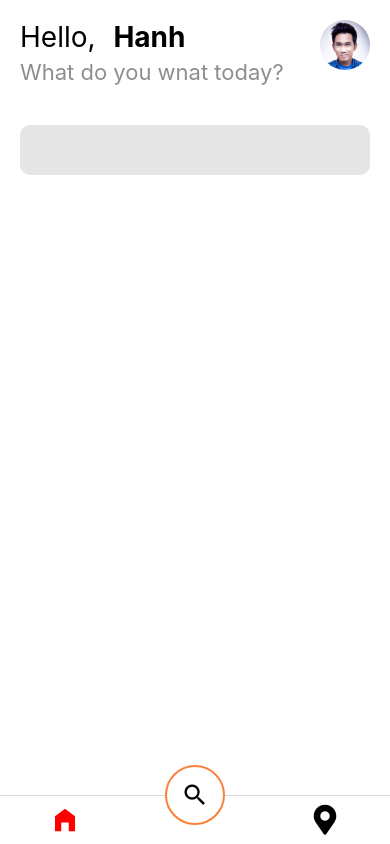
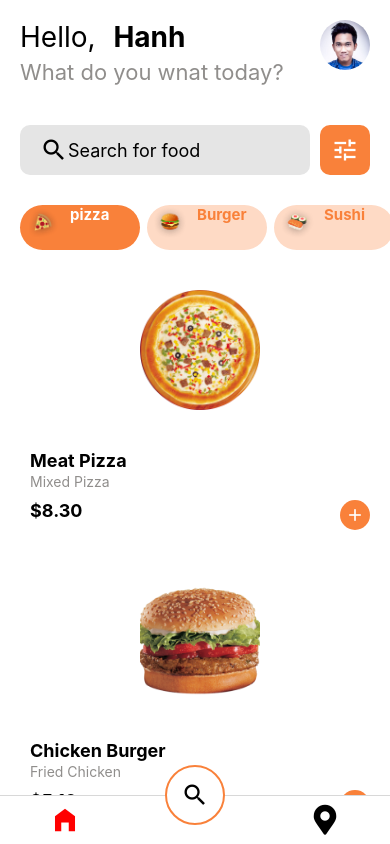
Before and after one commit to HanhVQQD/Midterm_ReactNative, a React Native app: screen /Home in a window 390 px wide. Built offline with nearby package versions, Linux system fonts and the light colour scheme.

Commit message:
[Update] Hanh update code of theme

```diff
--- a/src/views/components/Button.js
+++ b/src/views/components/Button.js
@@ -1,30 +1,35 @@
-import { StyleSheet, Text, TouchableOpacity, View } from "react-native";
-import COLORS from "../../consts/colors";
+import React from 'react';
+import {StyleSheet, TouchableOpacity, View, Text} from 'react-native';
+import COLORS from '../../consts/colors';
 
 const PrimaryButton = ({title, onPress = () => {}}) => {
   return (
-        <TouchableOpacity activeOpacity={0.8} onPress={onPress} >
+    <TouchableOpacity activeOpacity={0.8} onPress={onPress}>
       <View style={styles.btnContainer}>
         <Text style={styles.title}>{title}</Text>
       </View>
     </TouchableOpacity>
   );
 };
+const SecondaryButton = ({title, onPress = () => {}}) => {
+  return (
+    <TouchableOpacity activeOpacity={0.8} onPress={onPress}>
+      <View style={{...styles.btnContainer, backgroundColor: COLORS.white}}>
+        <Text style={{...styles.title, color: COLORS.primary}}>{title}</Text>
+      </View>
+    </TouchableOpacity>
+  );
+};
 
-const styles = StyleSheet.create ({
-    title: {
-        color: COLORS.white,
-        fontWeight: 'bold',
-        fontSize: 18,
-    },
-
+const styles = StyleSheet.create({
+  title: {color: COLORS.white, fontWeight: 'bold', fontSize: 18},
   btnContainer: {
     backgroundColor: COLORS.primary,
     height: 60,
     borderRadius: 30,
     justifyContent: 'center',
     alignItems: 'center',
-    }
-})
+  },
+});
 
-export {PrimaryButton};
+export {PrimaryButton, SecondaryButton};
--- a/src/views/navigation/BottomNavigator.js
+++ b/src/views/navigation/BottomNavigator.js
@@ -6,6 +6,7 @@ import Icon from 'react-native-vector-icons/MaterialIcons';
 import IconFA5 from 'react-native-vector-icons/FontAwesome5';
 import HomeScreen from '../screens/HomeScreen';
 import COLORS from '../../consts/colors';
+import CartScreen from '../screens/CartScreen';
 
 const BottomTab = createBottomTabNavigator();
 
@@ -32,8 +33,8 @@ const BottomTabs = () => {
       />
 
       <BottomTab.Screen
-        name="LocalMall"
-        component={HomeScreen}
+        name="Cart"
+        component={CartScreen}
         options={() => {
           return {
             tabBarLabel: ({focused}) => {},
--- a/src/views/screens/CartScreen.js
+++ b/src/views/screens/CartScreen.js
@@ -1,17 +1,101 @@
-import React from "react";
-import { SafeAreaView, StyleSheet, Text } from "react-native";
-import COLORS from "../../consts/colors";
+import React from 'react';
+import {SafeAreaView, StyleSheet, View, Text, Image} from 'react-native';
+import {FlatList} from 'react-native-gesture-handler';
+import Icon from 'react-native-vector-icons/MaterialIcons';
+import COLORS from '../../consts/colors';
+import foods from '../../consts/foods';
+import {PrimaryButton} from '../components/Button';
 
 const CartScreen = ({navigation}) => {
+  const CartCard = ({item}) => {
     return (
-        <SafeAreaView>
-            <Text style={styles.container}>CartScreen</Text>
-        </SafeAreaView>
-    )
-}
+      <View style={style.cartCard}>
+        <Image source={item.image} style={{height: 80, width: 80}} />
+        <View
+          style={{
+            height: 100,
+            marginLeft: 10,
+            paddingVertical: 20,
+            flex: 1,
+          }}>
+          <Text style={{fontWeight: 'bold', fontSize: 16}}>{item.name}</Text>
+          <Text style={{fontSize: 13, color: COLORS.grey}}>
+            {item.ingredients}
+          </Text>
+          <Text style={{fontSize: 17, fontWeight: 'bold'}}>${item.price}</Text>
+        </View>
+        <View style={{marginRight: 20, alignItems: 'center'}}>
+          <Text style={{fontWeight: 'bold', fontSize: 18}}>3</Text>
+          <View style={style.actionBtn}>
+            <Icon name="remove" size={25} color={COLORS.white} />
+            <Icon name="add" size={25} color={COLORS.white} />
+          </View>
+        </View>
+      </View>
+    );
+  };
+  return (
+    <SafeAreaView style={{backgroundColor: COLORS.white, flex: 1}}>
+      <View style={style.header}>
+        <Icon name="arrow-back-ios" size={28} onPress={navigation.goBack} />
+        <Text style={{fontSize: 20, fontWeight: 'bold'}}>Cart</Text>
+      </View>
+      <FlatList
+        showsVerticalScrollIndicator={false}
+        contentContainerStyle={{paddingBottom: 80}}
+        data={foods}
+        renderItem={({item}) => <CartCard item={item} />}
+        ListFooterComponentStyle={{paddingHorizontal: 20, marginTop: 20}}
+        ListFooterComponent={() => (
+          <View>
+            <View
+              style={{
+                flexDirection: 'row',
+                justifyContent: 'space-between',
+                marginVertical: 15,
+              }}>
+              <Text style={{fontSize: 18, fontWeight: 'bold'}}>
+                Total Price
+              </Text>
+              <Text style={{fontSize: 18, fontWeight: 'bold'}}>$50</Text>
+            </View>
+            <View style={{marginHorizontal: 30}}>
+              <PrimaryButton title="CHECKOUT" />
+            </View>
+          </View>
+        )}
+      />
+    </SafeAreaView>
+  );
+};
+const style = StyleSheet.create({
+  header: {
+    paddingVertical: 20,
+    flexDirection: 'row',
+    alignItems: 'center',
+    marginHorizontal: 20,
+  },
+  cartCard: {
+    height: 100,
+    elevation: 15,
+    borderRadius: 10,
+    backgroundColor: COLORS.white,
+    marginVertical: 10,
+    marginHorizontal: 20,
+    paddingHorizontal: 10,
+    flexDirection: 'row',
+    alignItems: 'center',
+  },
+  actionBtn: {
+    width: 80,
+    height: 30,
+    backgroundColor: COLORS.primary,
+    borderRadius: 30,
+    paddingHorizontal: 5,
+    flexDirection: 'row',
+    justifyContent: 'center',
+    alignContent: 'center',
+  },
+});
 
 export default CartScreen;
-
-const styles = StyleSheet.create({
-
-  });
--- a/src/views/screens/DetailsScreen.js
+++ b/src/views/screens/DetailsScreen.js
@@ -1,17 +1,88 @@
-import React from "react";
-import { SafeAreaView, StyleSheet, Text } from "react-native";
-import COLORS from "../../consts/colors";
+import React from 'react';
+import {SafeAreaView, StyleSheet, View, Text, Image} from 'react-native';
+import {ScrollView} from 'react-native-gesture-handler';
+import Icon from 'react-native-vector-icons/MaterialIcons';
+import COLORS from '../../consts/colors';
+import {SecondaryButton} from '../components/Button';
 
-const DetailsScreen = ({navigation}) => {
-    return (
-        <SafeAreaView>
-            <Text style={styles.container}>DetailsScreen</Text>
-        </SafeAreaView>
-    )
-}
+const DetailsScreen = ({navigation, route}) => {
+  const item = route.params;
+
+  return (
+    <SafeAreaView style={{backgroundColor: COLORS.white}}>
+      <View style={styles.header}>
+        <Icon name="arrow-back-ios" size={28} onPress={navigation.goBack} />
+        <Text style={{fontSize: 20, fontWeight: 'bold'}}>Details</Text>
+      </View>
+      <ScrollView showsVerticalScrollIndicator={false}>
+        <View
+          style={{
+            justifyContent: 'center',
+            alignItems: 'center',
+            height: 280,
+          }}>
+          <Image source={item.image} style={{height: 220, width: 220}} />
+        </View>
+        <View style={styles.details}>
+          <View
+            style={{
+              flexDirection: 'row',
+              justifyContent: 'space-between',
+              alignItems: 'center',
+            }}>
+            <Text
+              style={{fontSize: 25, fontWeight: 'bold', color: COLORS.white}}>
+              {item.name}
+            </Text>
+            <View style={styles.iconContainer}>
+              <Icon name="favorite-border" color={COLORS.primary} size={25} />
+            </View>
+          </View>
+          <Text style={styles.detailsText}>
+            Lorem Ipsum is simply dummy text of the printing and typesetting
+            industry. Lorem Ipsum has been the industry's standard dummy text
+            ever since the 1500s, when an unknown printer took a galley of type
+            and scrambled it to make a type specimen book. It has survived not
+            only five centuries.
+          </Text>
+          <View style={{marginTop: 40, marginBottom: 40}}>
+            <SecondaryButton title="Add To Cart" />
+          </View>
+        </View>
+      </ScrollView>
+    </SafeAreaView>
+  );
+};
+
+const styles = StyleSheet.create({
+  header: {
+    paddingVertical: 20,
+    flexDirection: 'row',
+    alignItems: 'center',
+    marginHorizontal: 20,
+  },
+  details: {
+    paddingHorizontal: 20,
+    paddingTop: 40,
+    paddingBottom: 60,
+    backgroundColor: COLORS.primary,
+    borderTopRightRadius: 40,
+    borderTopLeftRadius: 40,
+  },
+  iconContainer: {
+    backgroundColor: COLORS.white,
+    height: 50,
+    width: 50,
+    justifyContent: 'center',
+    alignItems: 'center',
+    borderRadius: 30,
+  },
+  detailsText: {
+    marginTop: 10,
+    lineHeight: 22,
+    fontSize: 16,
+    color: COLORS.white,
+  },
+});
 
 export default DetailsScreen;
-
-const styles = StyleSheet.create({
-
-  });
--- a/src/views/screens/HomeScreen.js
+++ b/src/views/screens/HomeScreen.js
@@ -1,8 +1,106 @@
 import React from 'react';
-import {Image, SafeAreaView, StyleSheet, Text, View} from 'react-native';
+import {
+  Dimensions,
+  Image,
+  SafeAreaView,
+  StyleSheet,
+  Text,
+  View,
+} from 'react-native';
+import {
+  FlatList,
+  ScrollView,
+  TextInput,
+  TouchableHighlight,
+  TouchableOpacity,
+} from 'react-native-gesture-handler';
+import Icon from 'react-native-vector-icons/MaterialIcons';
 import COLORS from '../../consts/colors';
+import categories from '../../consts/categories';
+import foods from '../../consts/foods';
+const {width} = Dimensions.get('screen');
+const cardWidth = width / 2 - 20;
+const HomeScreen = ({navigation}) => {
+  const [selectedCategoryIndex, setSelectedCategoryIndex] = React.useState(0);
 
-const HomeScreen = () => {
+  const ListCategories = () => {
+    return (
+      <ScrollView
+        horizontal
+        showsHorizontalScrollIndicator={false}
+        contentContainerStyle={styles.categoriesListContainer}>
+        {categories.map((category, index) => (
+          <TouchableOpacity
+            key={index}
+            activeOpacity={0.8}
+            onPress={() => setSelectedCategoryIndex(index)}>
+            <View
+              style={{
+                backgroundColor:
+                  selectedCategoryIndex == index
+                    ? COLORS.primary
+                    : COLORS.secondary,
+                ...styles.categoryBtn,
+              }}>
+              <View style={styles.categoryBtnImgCon}>
+                <Image
+                  source={category.image}
+                  style={{height: 35, width: 35, resizeMode: 'cover'}}
+                />
+              </View>
+              <Text
+                style={{
+                  fontSize: 15,
+                  fontWeight: 'bold',
+                  marginLeft: 10,
+                  color:
+                    selectedCategoryIndex == index
+                      ? COLORS.white
+                      : COLORS.primary,
+                }}>
+                {category.name}
+              </Text>
+            </View>
+          </TouchableOpacity>
+        ))}
+      </ScrollView>
+    );
+  };
+
+  const Card = ({food}) => {
+    return (
+      <TouchableHighlight
+        underlayColor={COLORS.white}
+        activeOpacity={0.9}
+        onPress={() => navigation.navigate('DetailsScreen', food)}>
+        <View style={styles.card}>
+          <View style={{alignItems: 'center', top: -40}}>
+            <Image source={food.image} style={{height: 120, width: 120}} />
+          </View>
+          <View style={{marginHorizontal: 20}}>
+            <Text style={{fontSize: 18, fontWeight: 'bold'}}>{food.name}</Text>
+            <Text style={{fontSize: 14, color: COLORS.grey, marginTop: 2}}>
+              {food.ingredients}
+            </Text>
+          </View>
+          <View
+            style={{
+              marginTop: 10,
+              marginHorizontal: 20,
+              flexDirection: 'row',
+              justifyContent: 'space-between',
+            }}>
+            <Text style={{fontSize: 18, fontWeight: 'bold'}}>
+              ${food.price}
+            </Text>
+            <View style={styles.addToCartBtn}>
+              <Icon name="add" size={20} color={COLORS.white} />
+            </View>
+          </View>
+        </View>
+      </TouchableHighlight>
+    );
+  };
   return (
     <SafeAreaView style={styles.headers}>
       <View style={styles.header}>
@@ -15,13 +113,33 @@ const HomeScreen = () => {
           </View>
           <Text style={styles.userWant}>What do you wnat today?</Text>
         </View>
-        <Image style={styles.profileImage}
-            source={require('../../assets/person.png')}
+        <Image
+          style={styles.profileImage}
+          source={require('../../assets/person.png')}
         />
       </View>
-      <View style={{marginTop: 40, flexDirection: 'row', paddingHorizontal: 20,}}>
-        <View style={styles.inputContainer}></View>
+      <View
+        style={{marginTop: 40, flexDirection: 'row', paddingHorizontal: 20}}>
+        <View style={styles.inputContainer}>
+          <Icon name="search" size={28} />
+          <TextInput
+            style={{flex: 1, fontSize: 18}}
+            placeholder="Search for food"
+          />
+        </View>
+        <View style={styles.sortBtn}>
+          <Icon name="tune" size={28} color={COLORS.white} />
+        </View>
       </View>
+      <View>
+        <ListCategories />
+      </View>
+      <FlatList
+        showsVerticalScrollIndicator = {false}
+        numColumns={2}
+        data={foods}
+        renderItem ={({item}) => <Card food = {item} />}
+      />
     </SafeAreaView>
   );
 };
@@ -61,5 +179,59 @@ const styles = StyleSheet.create({
     backgroundColor: COLORS.light,
     alignItems: 'center',
     paddingHorizontal: 20,
-  }
+  },
+
+  sortBtn: {
+    width: 50,
+    height: 50,
+    marginLeft: 10,
+    backgroundColor: COLORS.primary,
+    borderRadius: 10,
+    justifyContent: 'center',
+    alignItems: 'center',
+  },
+
+  categoriesListContainer: {
+    paddingVertical: 30,
+    alignItems: 'center',
+    paddingHorizontal: 20,
+  },
+
+  categoryBtn: {
+    height: 45,
+    width: 120,
+    marginRight: 7,
+    borderRadius: 30,
+    paddingHorizontal: 5,
+    flexDirection: 'row',
+  },
+
+  categoyBtnImgCon: {
+    height: 35,
+    width: 35,
+    backgroundColor: COLORS.white,
+    borderRadius: 30,
+    marginTop: 5,
+    justifyContent: 'center',
+    alignItems: 'center',
+  },
+
+  card: {
+    height: 220,
+    width: cardWidth,
+    marginHorizontal: 10,
+    marginBottom: 20,
+    marginTop: 50,
+    borderRadius: 15,
+    elevation: 13,
+    backgroundColor: COLORS.white,
+  },
+  addToCartBtn: {
+    height: 30,
+    width: 30,
+    borderRadius: 20,
+    backgroundColor: COLORS.primary,
+    justifyContent: 'center',
+    alignItems: 'center',
+  },
 });
```
Lines whose indentation alone changed are shown as unchanged.
